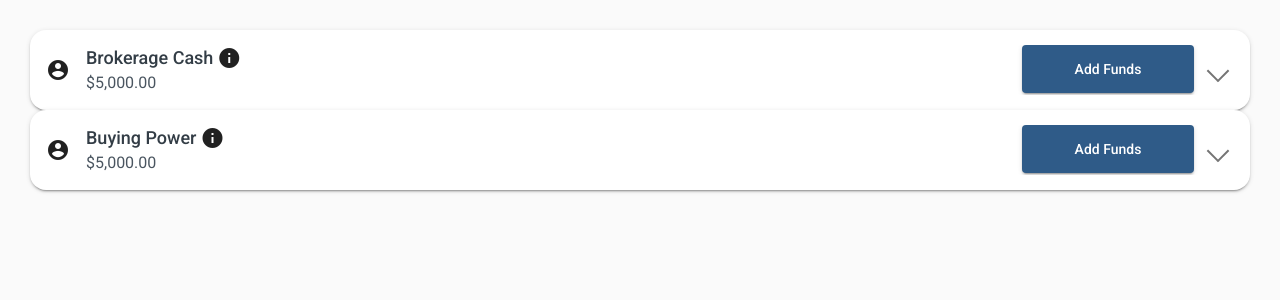
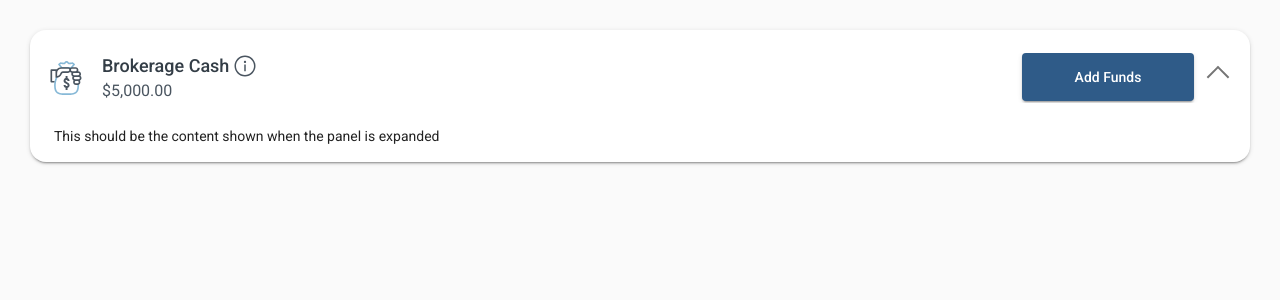
Before and after one commit to yaelrodriguez08/angular-material-expansion-panel, an Angular app: page / in a window 1280 px wide. Shown: the top 300 px of the page. Built offline with nearby package versions, Linux system fonts and the light colour scheme.

Commit message:
Added icons

```diff
--- a/src/app/app.module.ts
+++ b/src/app/app.module.ts
@@ -8,6 +8,7 @@ import { FormsModule, ReactiveFormsModule } from '@angular/forms';
 import { MatNativeDateModule } from '@angular/material/core';
 import { HttpClientModule } from '@angular/common/http';
 import { UdbSimpleExpansionPanel } from './simple-expansion-panel/simple-expansion-panel.component';
+import { MaterialIconsRegistryModule } from 'src/material-icons.module';
 
 @NgModule({
   declarations: [ExpansionOverviewExample, UdbSimpleExpansionPanel],
@@ -19,6 +20,7 @@ import { UdbSimpleExpansionPanel } from './simple-expansion-panel/simple-expansi
     MatNativeDateModule,
     MaterialExampleModule,
     ReactiveFormsModule,
+    MaterialIconsRegistryModule,
   ],
   providers: [],
   bootstrap: [ExpansionOverviewExample],
--- a/src/app/expansion-overview-example.html
+++ b/src/app/expansion-overview-example.html
@@ -1,13 +1,11 @@
 <udb-simple-expansion-panel
+  headerIcon="bag-hand"
   panelTitle="Brokerage Cash"
-  titleInfoTooltip="Tooltip!"
   panelSubtitle="$5,000.00"
+  titleInfoTooltip="Example tooltip"
   buttonText="Add Funds"
-></udb-simple-expansion-panel>
-
-<udb-simple-expansion-panel
-  panelTitle="Buying Power"
-  titleInfoTooltip="Tooltip!"
-  panelSubtitle="$5,000.00"
-  buttonText="Add Funds"
-></udb-simple-expansion-panel>
+  [isExpandable]="true"
+  [isExpanded]="true"
+>
+  This should be the content shown when the panel is expanded
+</udb-simple-expansion-panel>
--- a/src/app/simple-expansion-panel/simple-expansion-panel.component.css
+++ b/src/app/simple-expansion-panel/simple-expansion-panel.component.css
@@ -18,6 +18,8 @@
 
 .mat-expansion-panel-header .header-icon {
   margin-right: 16px;
+  width: 40px;
+  height: 40px;
 }
 
 .mat-expansion-panel-header .header-title-container {
@@ -35,6 +37,8 @@
 
 .mat-expansion-panel-header .header-title-tooltip {
   pointer-events: initial;
+  width: 24px;
+  height: 24px;
 }
 
 .mat-expansion-panel-header .header-subtitle {
--- a/src/app/simple-expansion-panel/simple-expansion-panel.component.html
+++ b/src/app/simple-expansion-panel/simple-expansion-panel.component.html
@@ -9,7 +9,7 @@
   >
     <mat-panel-title>
       <span class="row">
-        <mat-icon class="column header-icon">account_circle</mat-icon>
+        <mat-icon class="column header-icon" [svgIcon]="headerIcon"></mat-icon>
         <span class="column">
           <span class="header-title-container">
             <span class="header-title">{{ panelTitle }}</span>
@@ -17,8 +17,8 @@
               *ngIf="titleInfoTooltip"
               class="header-title-tooltip"
               [matTooltip]="titleInfoTooltip"
-              >info</mat-icon
-            >
+              [svgIcon]="titleInfoIcon"
+            ></mat-icon>
           </span>
           <span class="header-subtitle">{{ panelSubtitle }}</span>
         </span>
--- a/src/app/simple-expansion-panel/simple-expansion-panel.component.ts
+++ b/src/app/simple-expansion-panel/simple-expansion-panel.component.ts
@@ -4,16 +4,18 @@ import { Input, Output, Component, OnInit, EventEmitter } from '@angular/core';
  * @title Basic expansion panel
  */
 @Component({
-  selector: 'udb-simple-expansion-panel[panelTitle]',
+  selector: 'udb-simple-expansion-panel[headerIcon][panelTitle]',
   templateUrl: 'simple-expansion-panel.component.html',
   styleUrls: ['simple-expansion-panel.component.css'],
 })
 export class UdbSimpleExpansionPanel implements OnInit {
   @Input() isExpandable: boolean = true;
   @Input() isExpanded: boolean = false;
+  @Input() headerIcon: string;
   @Input() panelTitle: string;
   @Input() panelSubtitle: string;
 
+  @Input() titleInfoIcon: string = 'info-circle';
   @Input() titleInfoTooltip: string | undefined = undefined;
   @Input() buttonText: string | undefined = undefined;
 
@@ -24,6 +26,9 @@ export class UdbSimpleExpansionPanel implements OnInit {
   displayTooltip: boolean;
 
   ngOnInit(): void {
+    if (!this.headerIcon) {
+      throw new TypeError('headerIcon is required');
+    }
     if (!this.panelTitle) {
       throw new TypeError('panelTitle is required');
     }
--- /dev/null
+++ b/src/material-icons.module.ts
@@ -0,0 +1,24 @@
+import { NgModule } from '@angular/core';
+import { DomSanitizer } from '@angular/platform-browser';
+import { MatIconRegistry } from '@angular/material/icon';
+
+@NgModule({
+  exports: [],
+})
+export class MaterialIconsRegistryModule {
+  constructor(iconRegistry: MatIconRegistry, sanitizer: DomSanitizer) {
+    iconRegistry.addSvgIcon(
+      'bag-hand',
+      sanitizer.bypassSecurityTrustResourceUrl(
+        './assets/svg/icons/bag-hand.svg'
+      )
+    );
+
+    iconRegistry.addSvgIcon(
+      'info-circle',
+      sanitizer.bypassSecurityTrustResourceUrl(
+        './assets/svg/icons/info-circle.svg'
+      )
+    );
+  }
+}
```
Also changed, not shown: src/assets/svg/icons/bag-hand.svg (added), src/assets/svg/icons/info-circle.svg (added).
